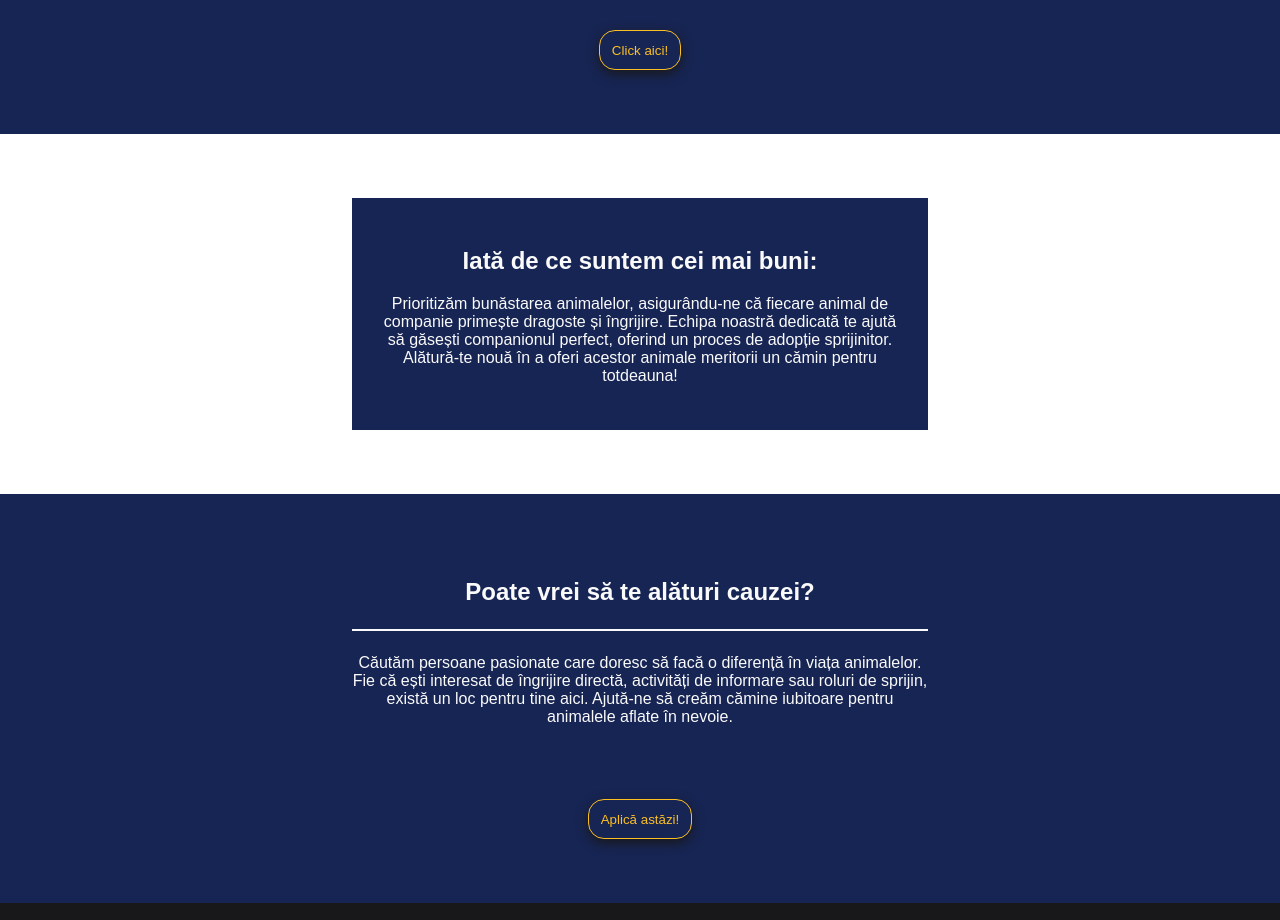
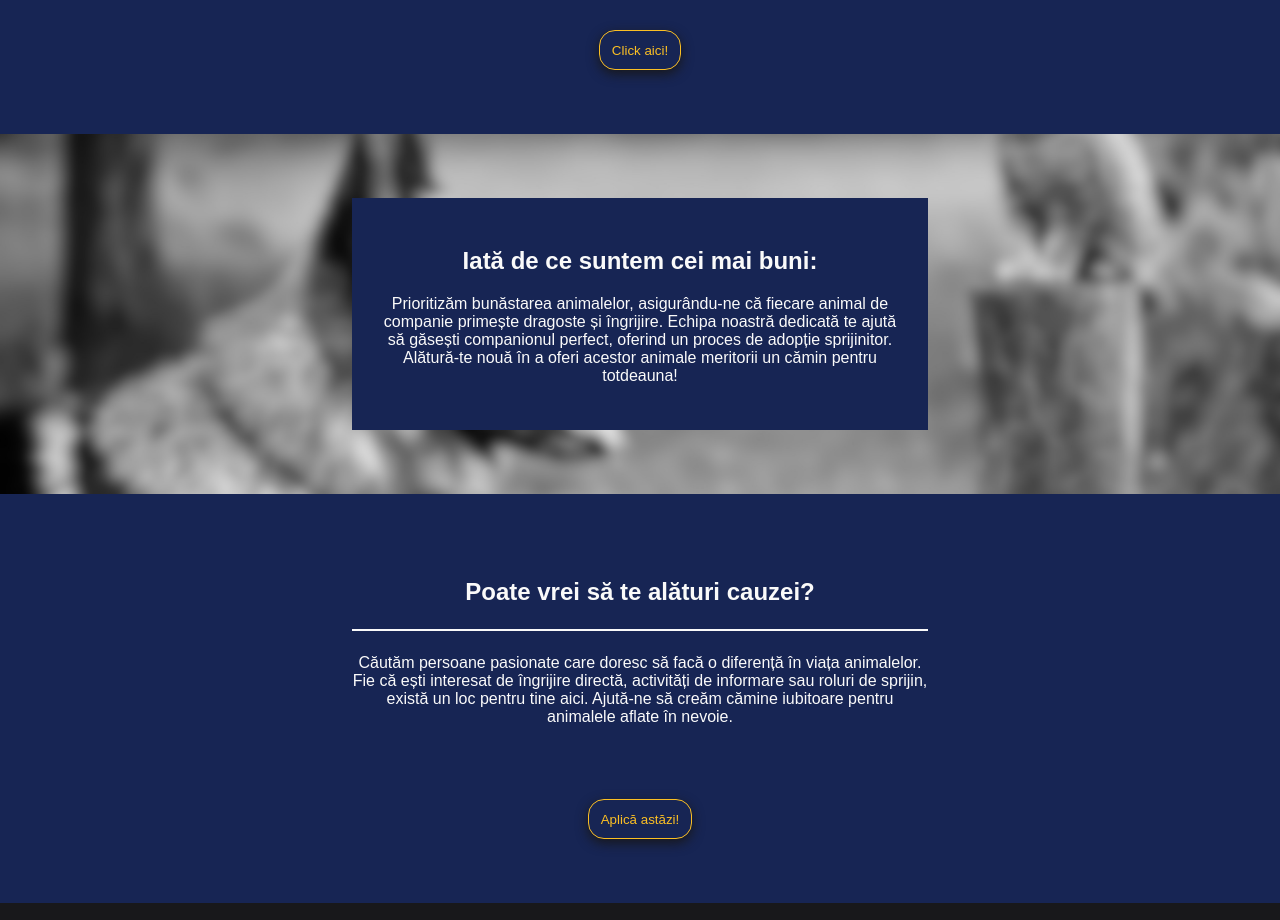
Before and after one commit to alexandru04dan/adopteme, a plain HTML site: page index.html in a window 1280 px wide. Shown: the part 940-1860 px from the top of the page. Drawn offline with Linux system fonts and the light colour scheme; files whose address does not match are found by name; a web font is replaced by a local one.

Commit message:
Update index.css

```diff
--- a/index.css
+++ b/index.css
@@ -186,7 +186,7 @@ li{
 }
 .moreinfo{
     padding: 5%;
-    background-image: url(/pages/img/divbgfinished.jpg);
+    background-image: url(divbgfinished.jpg);
     background-position: center;
     background-repeat: no-repeat;
     background-size: cover;
```
